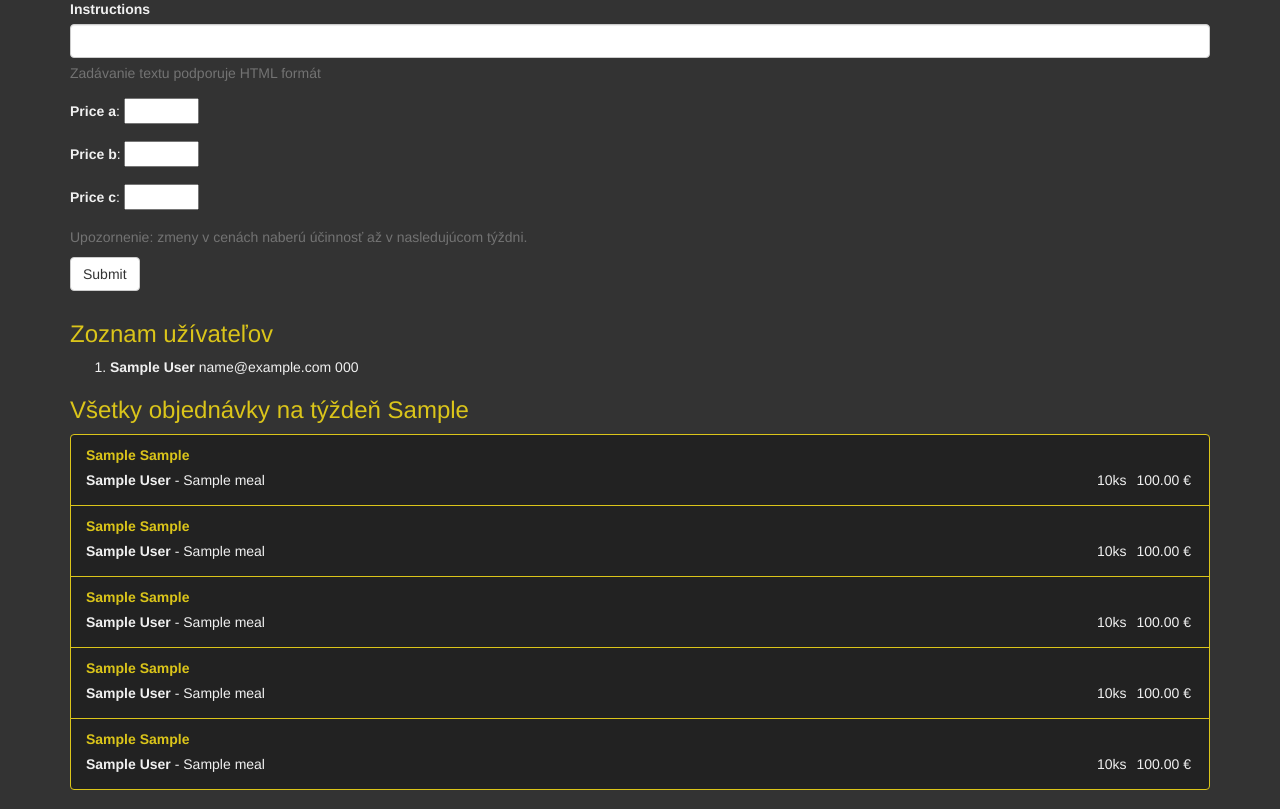
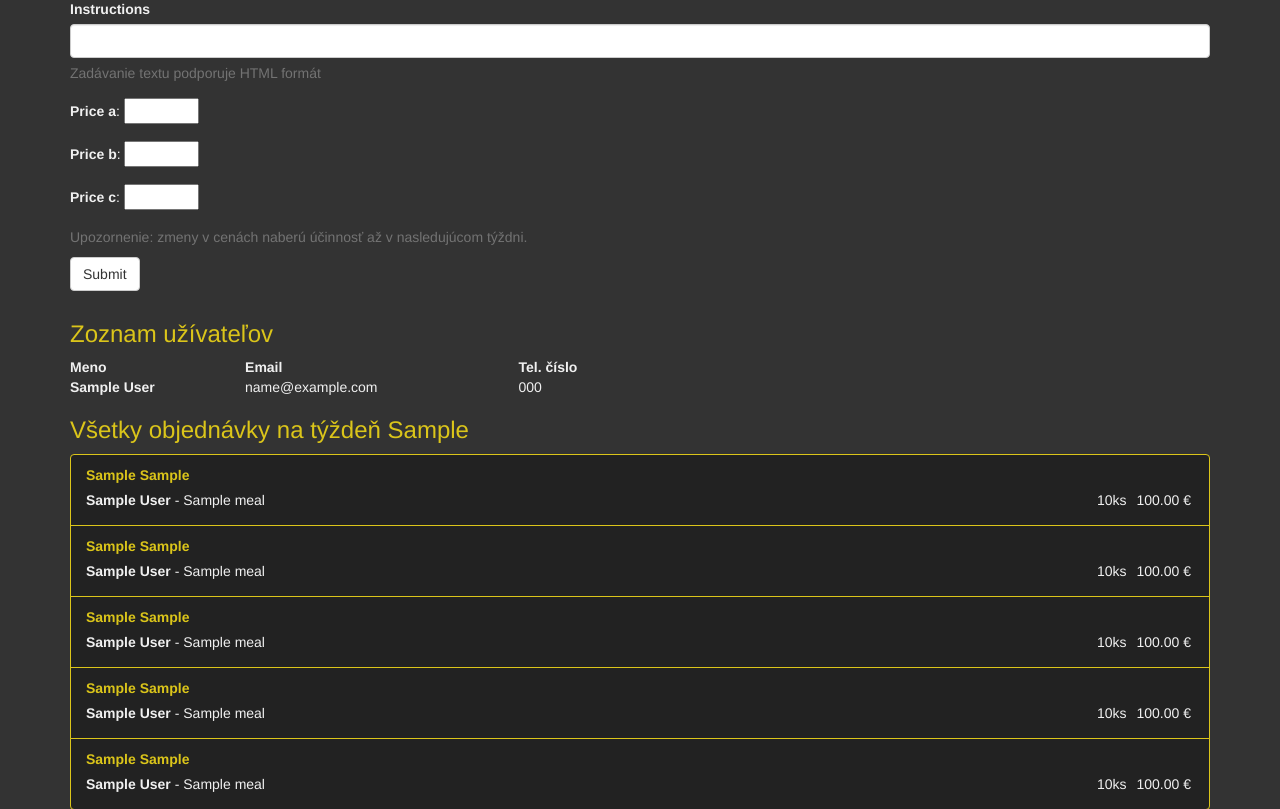
Before and after one commit to borisrakovan/ipcantina, a Python web app: template ipcantina/app/templates/admin.html in a window 1280 px wide. Shown: the part 347-1156 px from the top of the page. Run offline with Jinja, Linux system fonts and the light colour scheme; the template is opened without the code that fills it: most values are stand-ins (such as "Sample title", 1, 10 or a date in 2020); form fields are guessed from the names that the template uses; some libraries are stand-ins or nearby versions.

Commit message:
userlist redesign

```diff
--- a/ipcantina/app/templates/admin.html
+++ b/ipcantina/app/templates/admin.html
@@ -60,10 +60,23 @@
     </form>
 </div>
 <h3>Zoznam užívateľov</h3>
+<table style="min-width: 50%;">
+    <tr>
+        <th>Meno</th>
+        <th>Email</th>
+        <th>Tel. číslo</th>
+    </tr>
+    {% for user in users %}
+    <tr>
+        <td><b>{{ user.first_name }} {{ user.surname }}</b></td>
+        <td>{{ user.email }}</td>
+        <td>{{ user.phone }}</td>
+    </tr>
+
+    {% endfor %}
+
+</table>
 <ol class="user-list">
-    {% for user in users %}
-    <li><b>{{ user.first_name }} {{ user.surname }}</b> {{ user.email }} {{ user.phone }}</li>
-    {% endfor %}
 </ol>
 <div class="order-list">
     <h3>Všetky objednávky na týždeň <span class="nowrap">{{ days.monday_to_friday_str() }}</span></h3>
```
